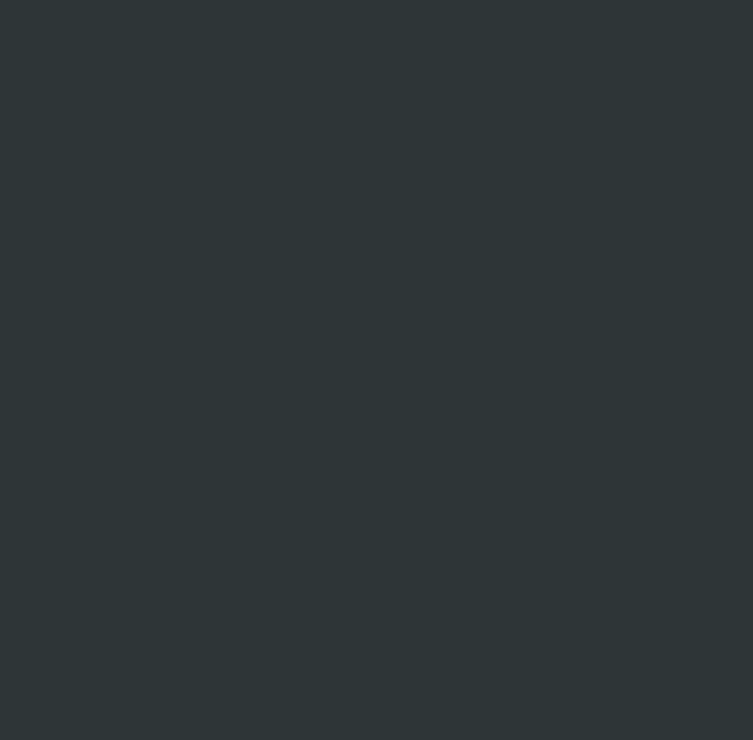
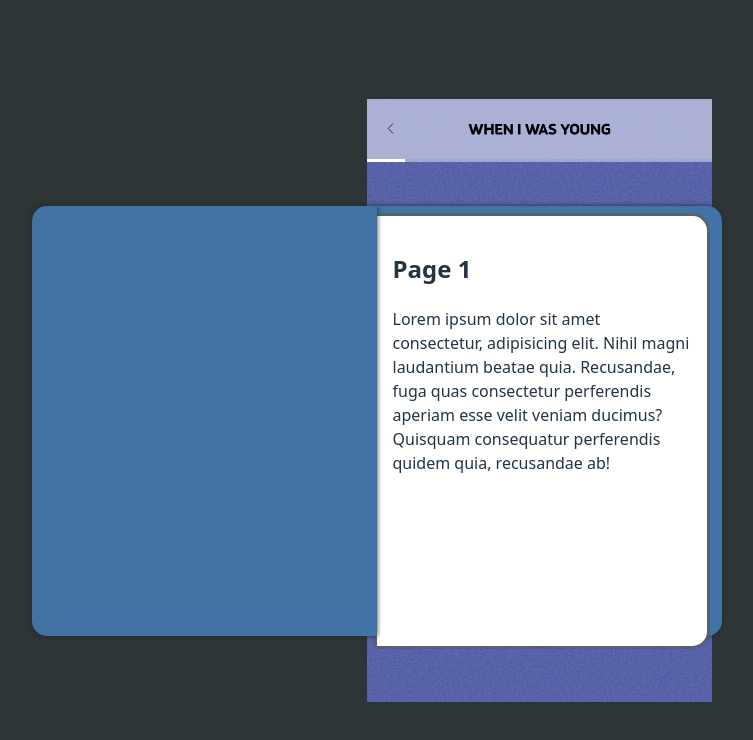
Before and after one commit to lettuce-gang/wiwy-frontend, a React (Vite) app: page /survey in a window 1280 px wide. Shown: the top 740 px of the page, without its empty margins (101-854 px from the left). Built offline with nearby package versions, Linux system fonts and the light colour scheme.

Commit message:
feat: 질문페이지 추가

```diff
--- a/src/pages/Survey.tsx
+++ b/src/pages/Survey.tsx
@@ -1,12 +1,28 @@
-import React from 'react';
-import ProgressBar from "../components/ProgressBar";
+import React, { useState } from "react";
+import ProgressBar from "../components/ProgressBar.tsx";
+import Header from "../components/Header.tsx";
+import Book from "../components/Book.tsx";
+import styled from "styled-components";
+import SelectBox from "../components/SelectBox.tsx";
 
 function Survey() {
-    return (
-        <div>
-            <ProgressBar />
-        </div>
-    );
+  const [step, setStep] = useState(0);
+
+  return (
+    <Container>
+      <Header />
+      <ProgressBar step={step + 1} />
+      <Book step={step} setStep={setStep} />
+      <SelectBox step={step} setStep={setStep}/>
+    </Container>
+  );
 }
 
+const Container = styled.div`
+  display: flex;
+  flex-direction: column;
+  gap: 0;
+  background-image: url("images/test_bg.svg");
+`;
+
 export default Survey;
```
